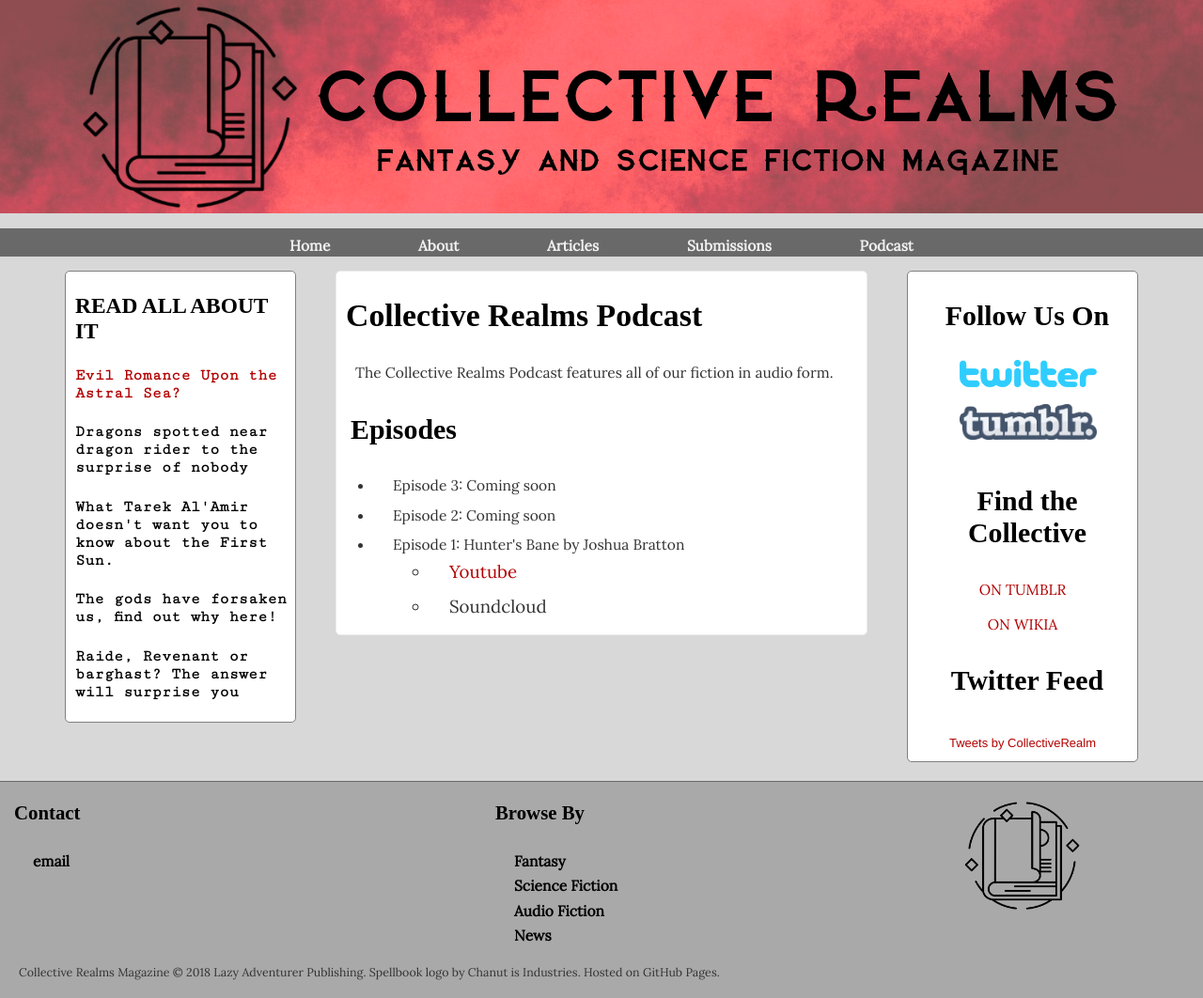
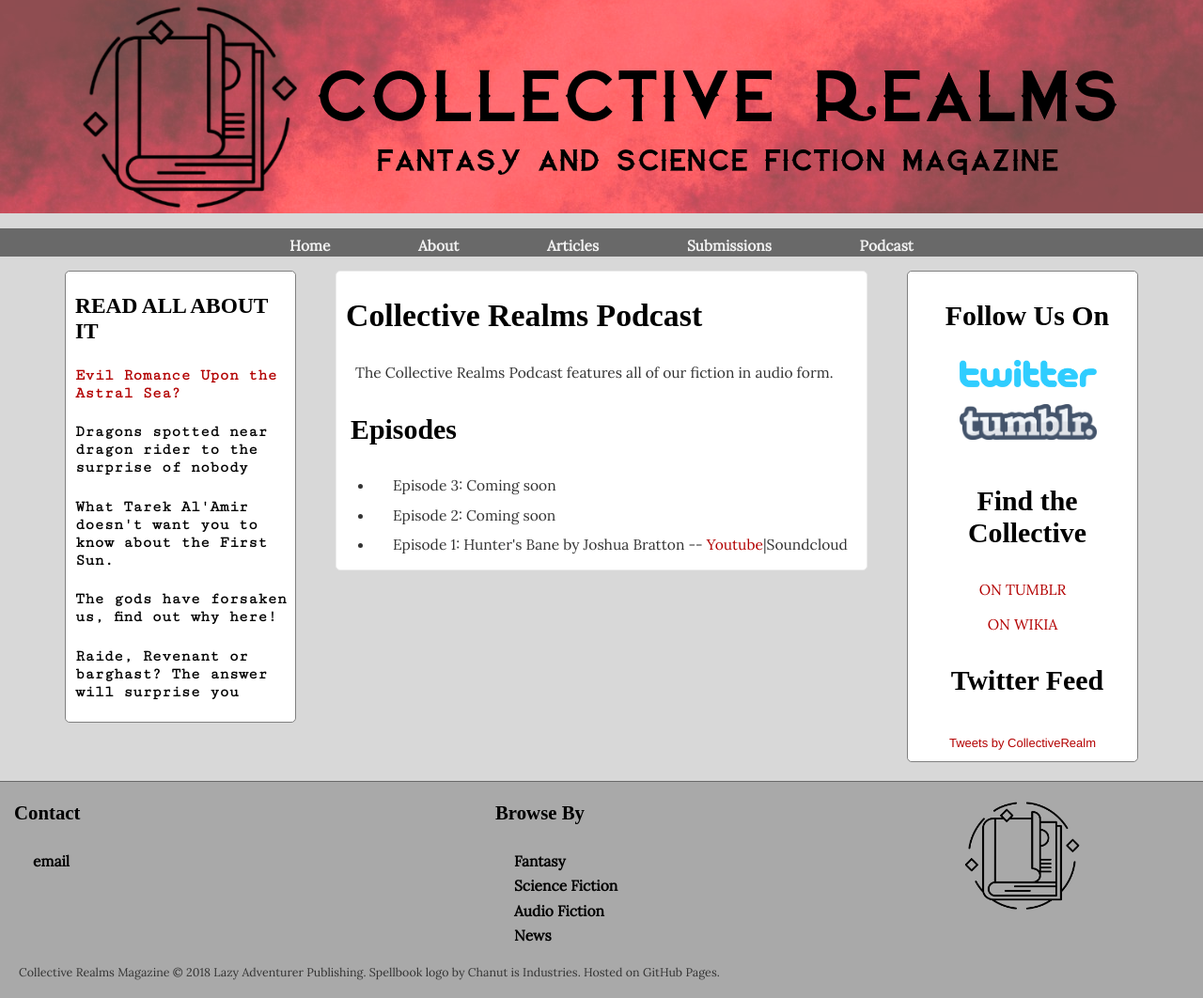
Before and after one commit to collectiverealms/collectiverealms, a Jekyll site: the page built from podcast.html, in a window 1280 px wide. Shown: the whole page at 94% size. Built offline with Jekyll 4.4.1, drawn with Linux system fonts in a browser that asks for light colours; some web fonts are replaced; comment, search, counter and statistics services are not loaded.

Commit message:
Update podcast.html

```diff
--- a/podcast.html
+++ b/podcast.html
@@ -10,12 +10,7 @@ title: Podcast
     <ul>
         <li>Episode 3: Coming soon</li>
         <li>Episode 2: Coming soon</li>
-        <li>Episode 1: Hunter's Bane by Joshua Bratton
-        <ul class="subli">
-            <li><a href="https://www.youtube.com/watch?v=EBVg_gyHr4s">Youtube</a></li>
-            <li>Soundcloud</li>
-        </ul>
-        </li>
+        <li>Episode 1: Hunter's Bane by Joshua Bratton -- <a href="https://www.youtube.com/watch?v=EBVg_gyHr4s">Youtube</a>|Soundcloud</li>
     </ul>
 
 
```
